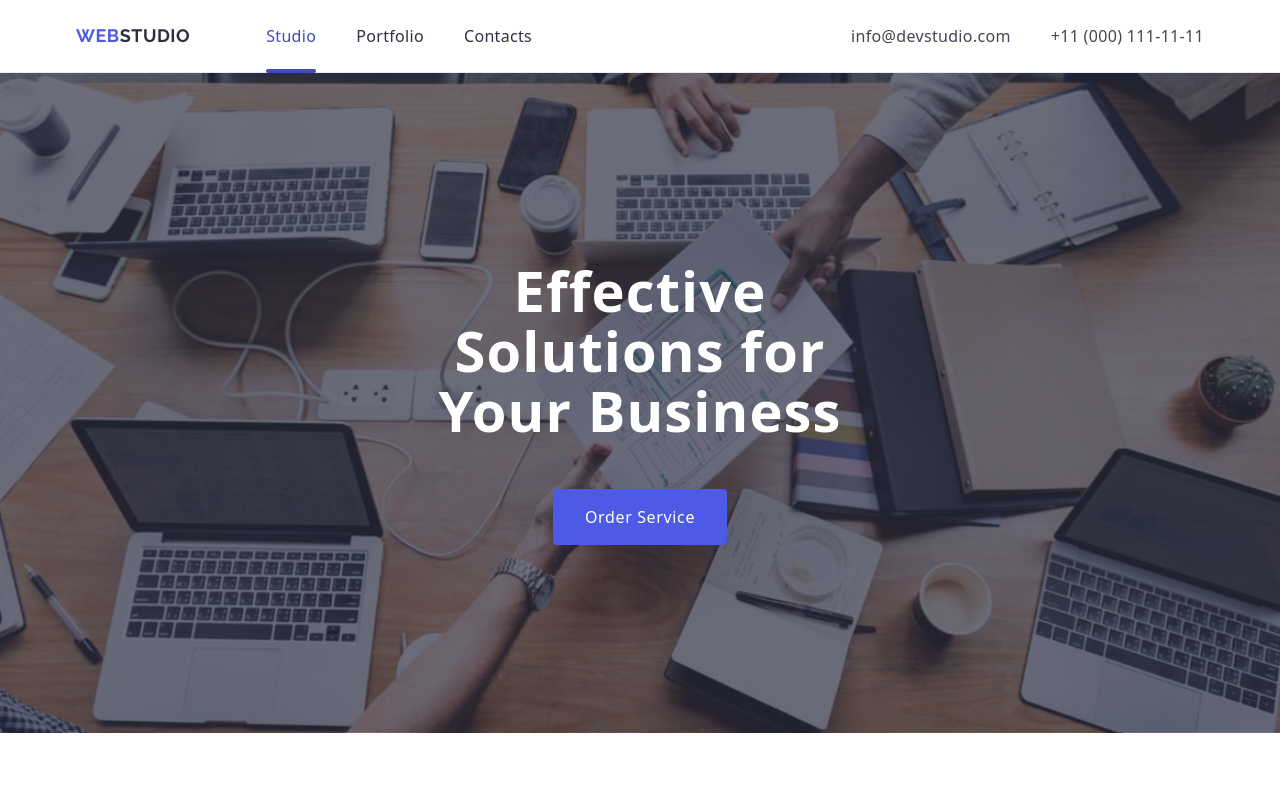
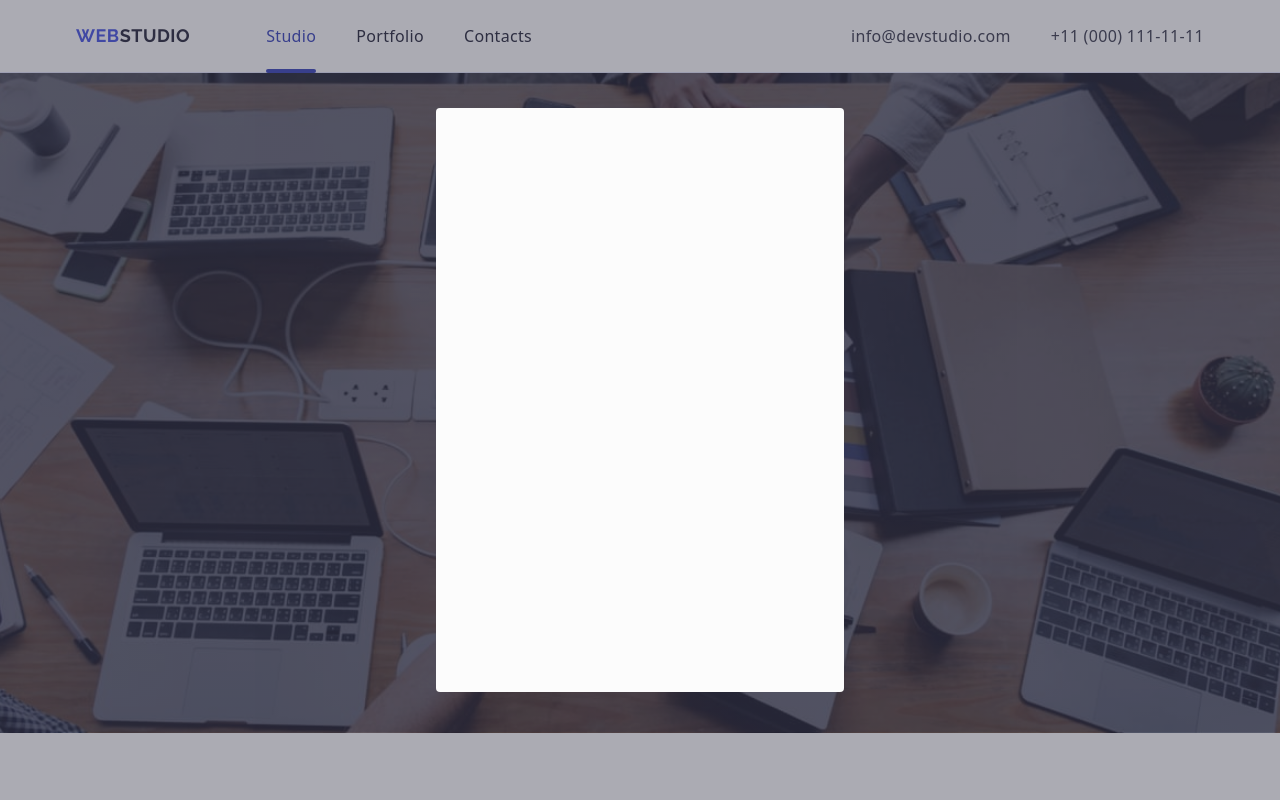
Before and after one commit to OleksiiShcherba/goit-markup-hw-06, a plain HTML site: page index.html in a window 1280 px wide. Shown: the top 800 px of the page. Drawn offline with nearby package versions, Linux system fonts and the light colour scheme.

Commit message:
imported icons and added modal window

```diff
--- a/css/styles.css
+++ b/css/styles.css
@@ -436,3 +436,26 @@ h1, h2, h3, h4, h5, h6 {
 .logo-color-white {
     color: #F4F4FD;
 }
+
+/* modal */
+
+.backdrop{
+    position: fixed;
+    top: 0;
+    left: 0;
+    width: 100%;
+    height: 100%;
+    background-color: rgba(46, 47, 66, 0.40);
+}
+
+.modal {
+    position: relative;
+    top: 50%;
+    left: 50%;
+    transform: translate(-50%, -50%);
+
+    width: 408px;
+    min-height: 584px;
+    border-radius: 4px;
+    background-color: #FCFCFC;
+}
--- a/index.html
+++ b/index.html
@@ -469,5 +469,8 @@
         </div>
       </div>
     </footer>
+    <div class="backdrop">
+      <div class="modal"></div>
+    </div>
   </body>
 </html>
```
Also changed, not shown: images/icons.svg.
